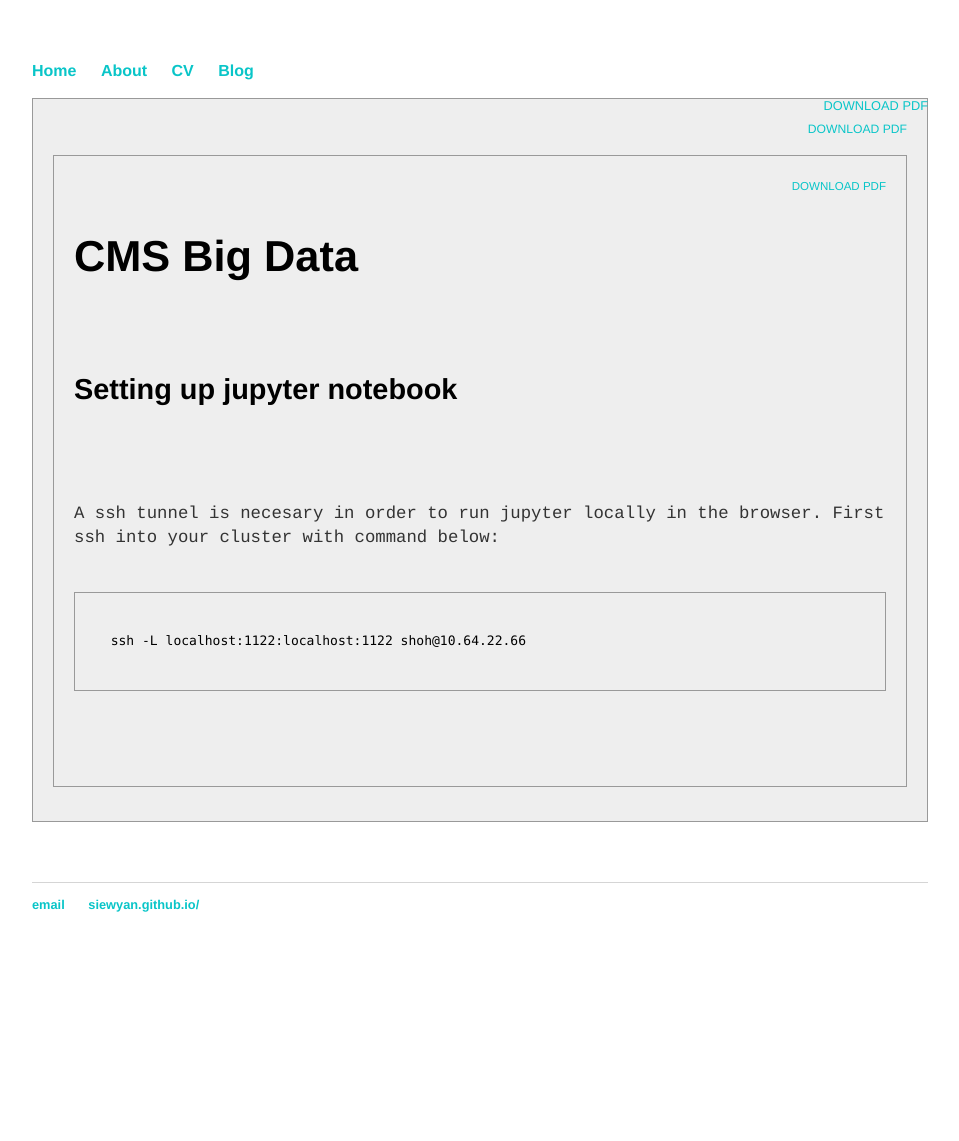
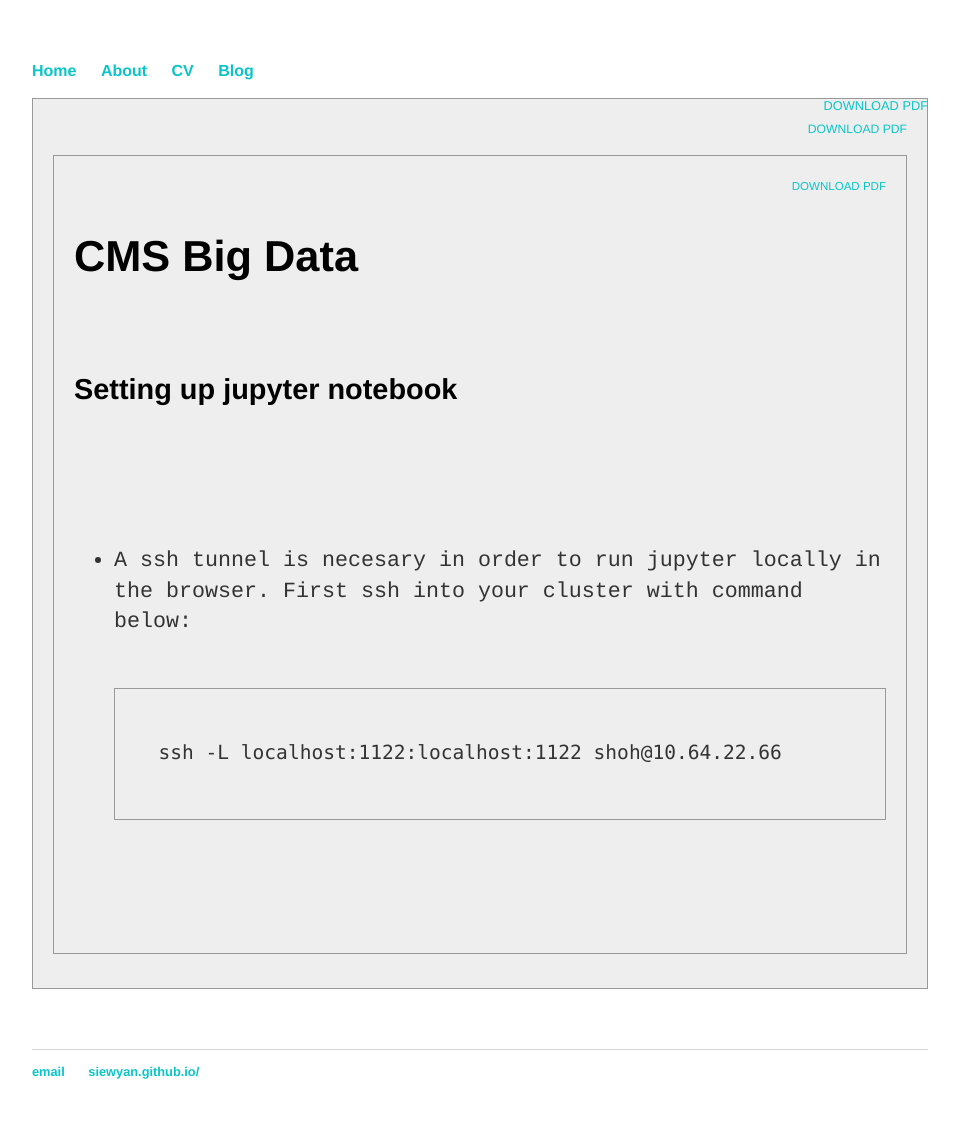
Before and after one commit to SiewYan/SiewYan.github.io, a Jekyll site: the page built from projects/CMSBigData.html, in a window 1280 px wide. Shown: the whole page, without its empty margins (160-1119 px from the left). Built offline with Jekyll 4.4.1, drawn with Linux system fonts in a browser that asks for light colours; nearby versions of some CDN libraries; before the commit the page ends 974 px from its top, so only the background shows below that.

Commit message:
Update CMSBigData.html

```diff
--- a/projects/CMSBigData.html
+++ b/projects/CMSBigData.html
@@ -10,11 +10,11 @@ title: CMS Big Data
   <h1>CMS Big Data</h1>
 
   <h2>Setting up jupyter notebook</h2>
-
-  <p>A ssh tunnel is necesary in order to run jupyter locally in the browser. First ssh into your cluster with command below:
+  <ul>
+  <li>A ssh tunnel is necesary in order to run jupyter locally in the browser. First ssh into your cluster with command below:
   <pre><code>
   ssh -L localhost:1122:localhost:1122 shoh@10.64.22.66
   </code></pre>
-
+</ul>
 
 </div>
```
